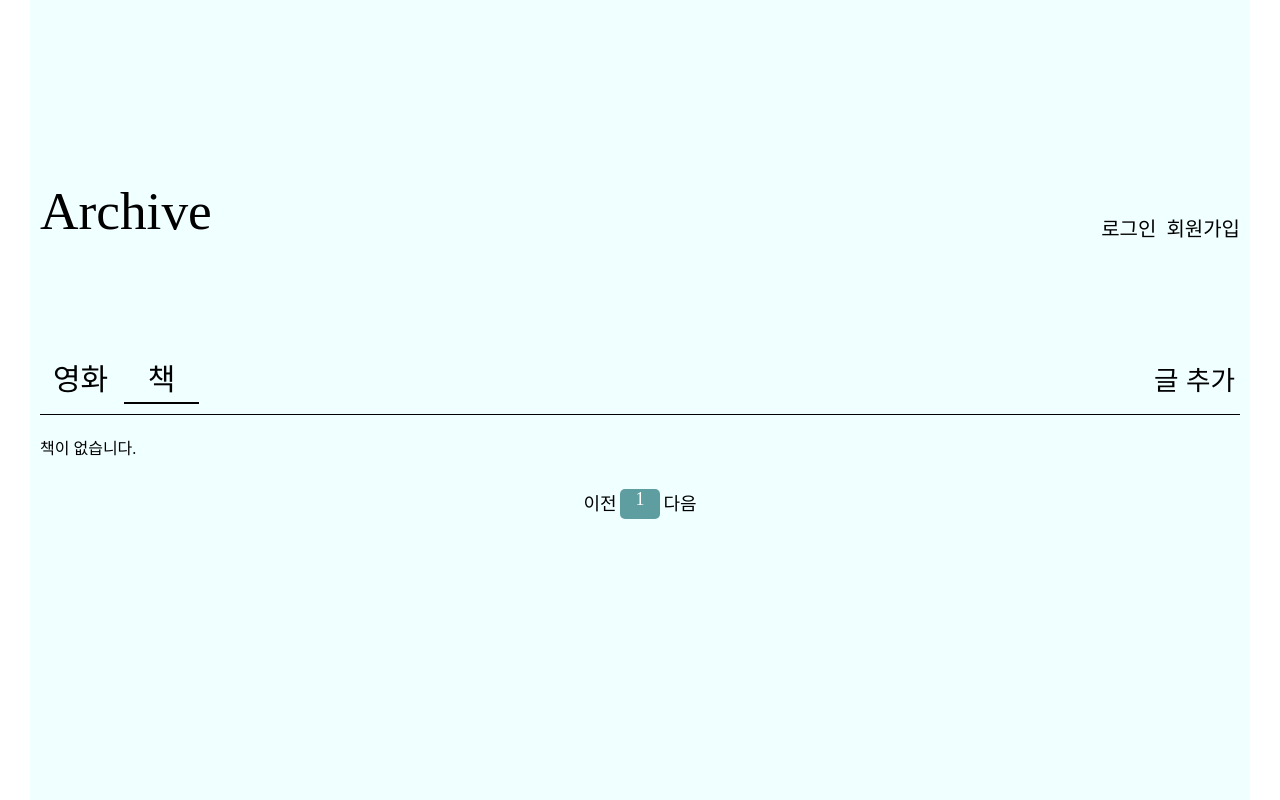
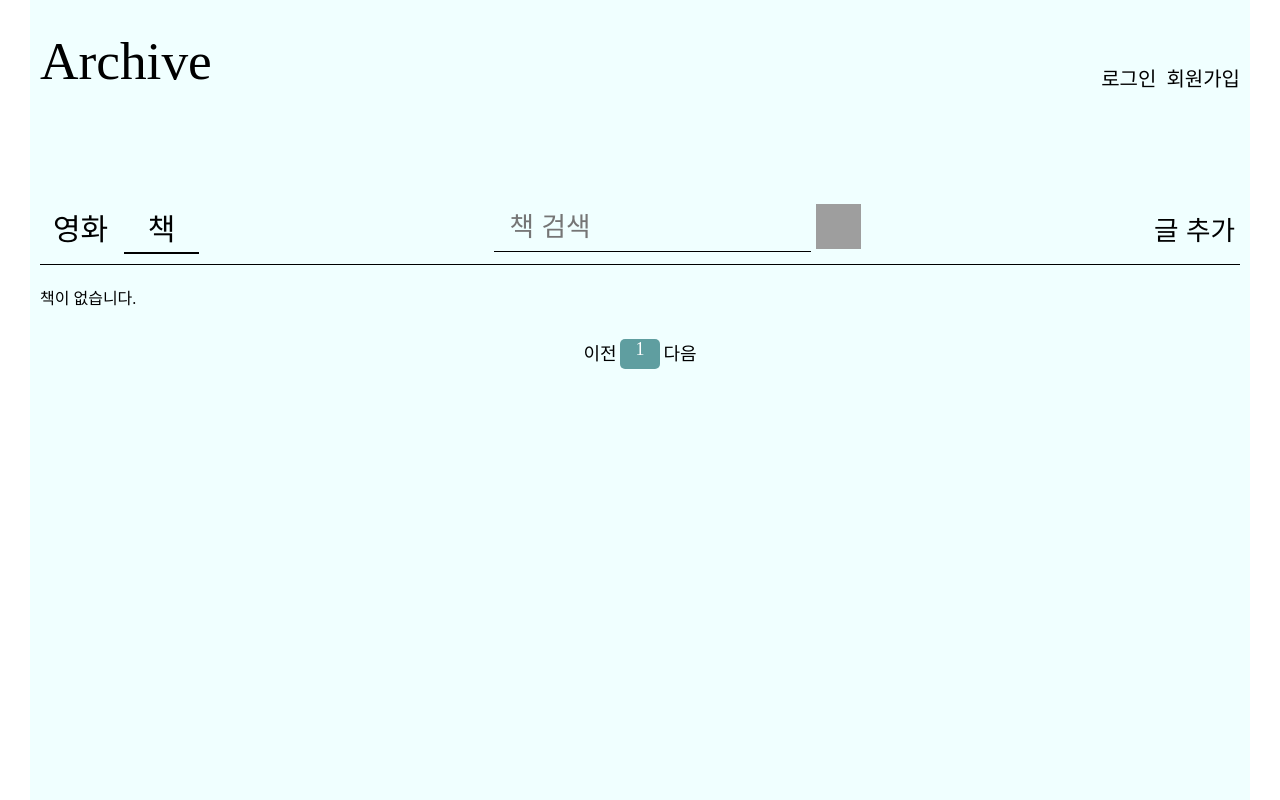
Before and after one commit to sudulge/archive, a Django app: page /archive/book/ in a window 1280 px wide. Run offline with Django 4.2, Linux system fonts and the light colour scheme; data that the repository does not hold is empty; some web fonts are replaced; grey boxes are pictures that could not be loaded.

Commit message:
검색기능 추가

```diff
--- a/archive/views/book_views.py
+++ b/archive/views/book_views.py
@@ -3,16 +3,25 @@ from django.utils import timezone
 from django.core.paginator import Paginator
 from django.contrib.auth.decorators import login_required
 from django.contrib import messages
+from django.db.models import Q
 from ..models import Book
 from ..forms import BookForm
 
 
 def book_index(request):
     page = request.GET.get('page', '1')
+    query = request.GET.get('query', '')
     book_list = Book.objects.order_by('create_date')
+    if query:
+        book_list = book_list.filter(
+            Q(title__icontains=query) |
+            Q(content__icontains=query) |
+            Q(book_author__icontains=query) |
+            Q(author__username__icontains=query)
+        ).distinct()
     paginator = Paginator(book_list, 10)
     page_obj = paginator.get_page(page)
-    context = {'book_list': page_obj}
+    context = {'book_list': page_obj, 'page': page, 'query': query}
     return render(request, 'archive/book_list.html', context)
 
 
--- a/static/style.css
+++ b/static/style.css
@@ -25,7 +25,7 @@ header {
     justify-content: space-between;
     width: 100%;
     height: auto;
-    padding-top: 180px;
+    padding-top: 30px;
     margin-bottom: 20px;
     font-size: 40px;
     font-family: 'Orbit';
@@ -92,6 +92,31 @@ header {
 
 .tab a {
     font-size: 30px;
+}
+
+.search_box {
+    display: flex;
+    align-items: center;
+}
+.search_box input {
+    width: 300px;
+    height: 45px;
+    border: 0;
+    border-bottom: 1px solid black;
+    margin-right: 5px;
+    padding-left: 15px;
+    outline: 0;
+    background-color: azure;
+    font-size: 20pt;
+}
+.search_box button {
+    width: 45px;
+    height: 45px;
+    border: 0;
+    background-color: azure;
+    font-size: 13pt;
+    background-image: url('../media/archive/asdf.png');
+    cursor: pointer;
 }
 
 .create_button {
@@ -187,12 +212,13 @@ header {
     font-family: 'Nanum Gothic', sans-serif;
     font-size: 40pt;
 }
-
+.title h3 {
+    margin: 0;
+}
 .data_wrapper {
     display: flex;
     justify-content: space-between;
     align-items: flex-end;
-    margin-bottom: 50px;
     border-bottom: 1px solid black;
     padding-bottom: 10px;
 }
@@ -227,6 +253,7 @@ header {
 
 .content_area {
     display: flex;
+    margin-top: 50px;
 }
 .content_area img{
     width: 297px;
--- a/templates/archive/book_list.html
+++ b/templates/archive/book_list.html
@@ -9,6 +9,12 @@
             </div>
             <div class="tab active_tab">
                 <a href="{% url 'archive:book_index' %}">책</a>
+            </div>
+        </div>
+        <div class="search_box">
+            <input type="text" id="search_query" value="{{ search_query|default_if_none:'' }}" placeholder="책 검색">
+            <div class="search_button">
+                <button type="button" id="search_button"></button>
             </div>
         </div>
         <div class="create_button">
@@ -43,11 +49,11 @@
     <ul class="pagenation">
         {% if book_list.has_previous %}
         <li class="page_item">
-            <a href="?page={{ book_list.previous_page_number }}">이전</a>
+            <a class="page_link" data-page="{{ book_list.previous_page_number }}" href="javascript:void(0)">이전</a>
         </li>
         {% else %}
         <li class="page_item">
-            <a aria-disabled="true" href="#">이전</a>
+            <a class="page_link" aria-disabled="true" href="javascript:void(0)">이전</a>
         </li>
         {% endif %}
         <!-- 페이지리스트 -->
@@ -55,11 +61,11 @@
         {% if page_number >= book_list.number|add:-5 and page_number <= book_list.number|add:5 %}
         {% if page_number == book_list.number %}
         <li class="page_item current_page">
-            <a href="?page={{ page_number }}">{{page_number}}</a>
+            <a class="page_link" data-page="{{ page_number }}" href="javascript:void(0)">{{page_number}}</a>
         </li>
         {% else %}
         <li class="page_item">
-            <a href="?page={{ page_number }}">{{page_number}}</a>
+            <a class="page_link" data-page="{{ page_number }}" href="javascript:void(0)">{{page_number}}</a>
         </li>
         {% endif %}
         {% endif %}
@@ -67,15 +73,37 @@
         <!-- 다음페이지 -->
         {% if book_list.has_next %}
         <li class="page_item">
-            <a href="?page={{ book_list.next_page_number }}">다음</a>
+            <a class="page_link" data-page="{{ book_list.next_page_number }}" href="javascript:void(0)">다음</a>
         </li>
         {% else %}
         <li class="page_item">
-            <a aria-disabled="true" href="#">다음</a>
+            <a class="page_link" aria-disabled="true" href="javascript:void(0)">다음</a>
         </li>
         {% endif %}
     </ul>
     <!-- 페이징처리 끝 -->
 </div>
+<form id="searchForm" method="get" action="{% url 'archive:book_index' %}">
+    <input type="hidden" id="query" name="query" value="{{ query|default_if_none:'' }}">
+    <input type="hidden" id="page" name="page" value="{{ page }}">
+</form>
+{% endblock %}
+
+{% block script %}
+<script type="text/javascript">
+    const page_elements = document.getElementsByClassName("page_link");
+    Array.from(page_elements).forEach(function(element) {
+        element.addEventListener('click', function() {
+            document.getElementById('page').value = this.dataset.page;
+            document.getElementById('searchForm').submit();
+        });
+    });
+    const search_button = document.getElementById("search_button");
+    search_button.addEventListener('click', function() {
+        document.getElementById('query').value = document.getElementById('search_query').value;
+        document.getElementById('page').value = 1;
+        document.getElementById('searchForm').submit();
+    });
+</script>
 
 {% endblock %}
```
Also changed, not shown: archive/views/movie_views.py (+9 -1 lines), templates/archive/movie_list.html (+34 -6 lines), media/archive/search.png (added).
